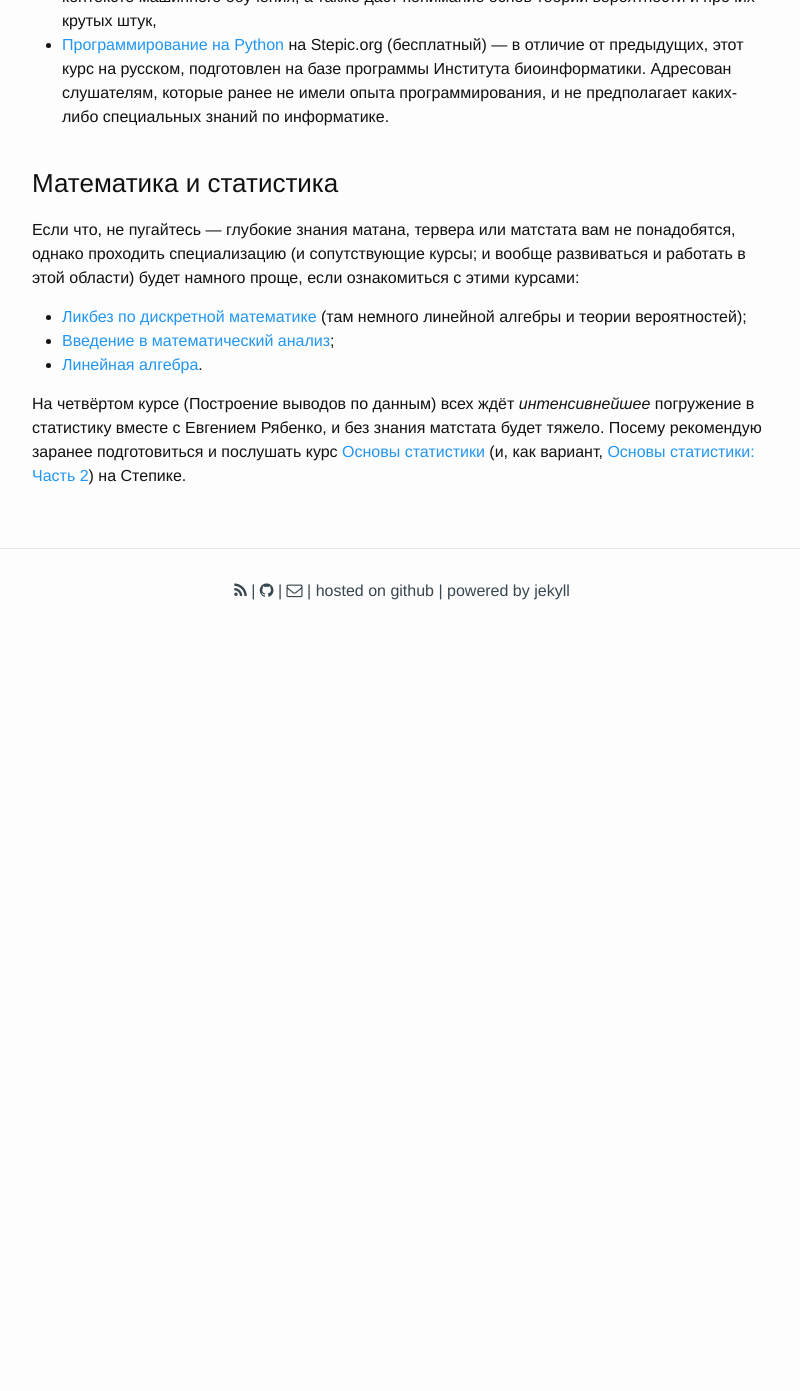
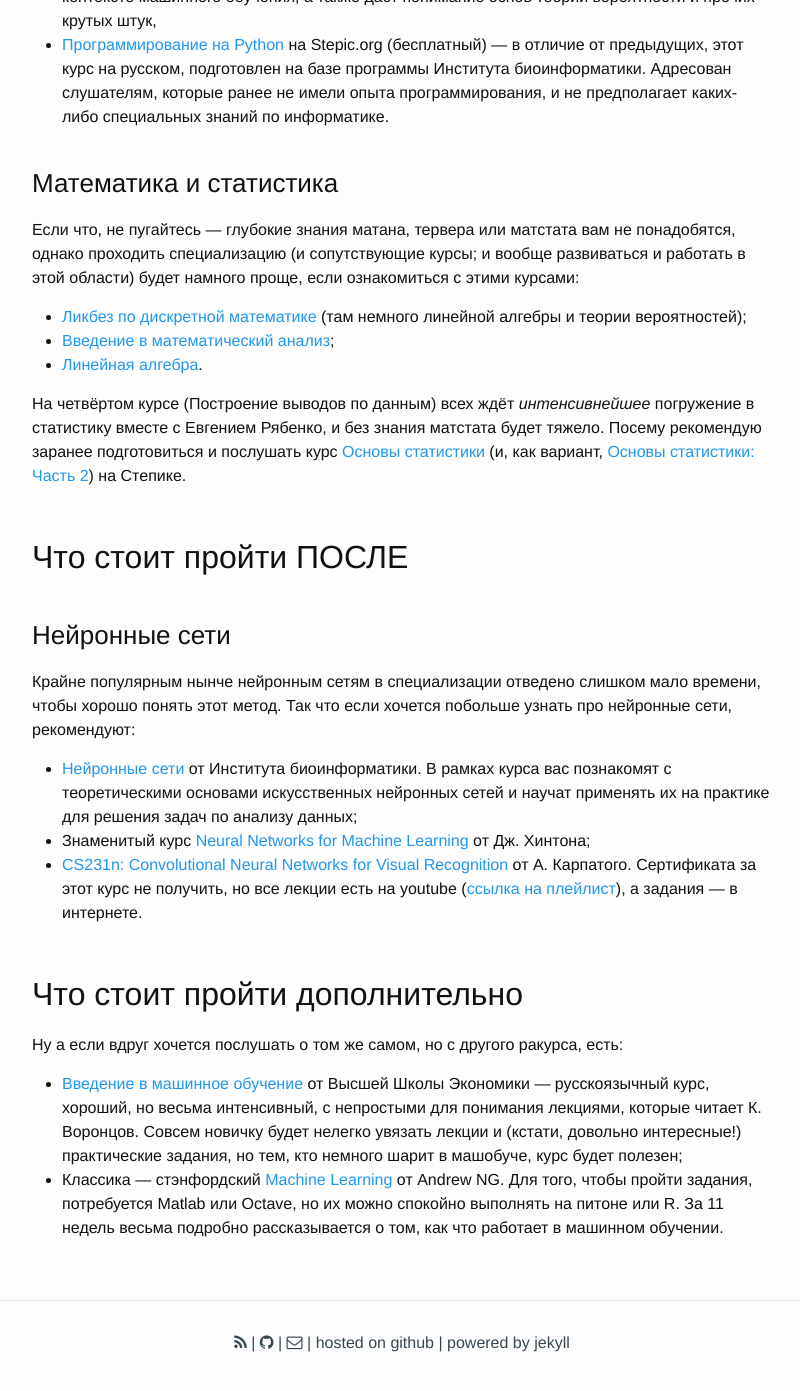
Before and after one commit to demidovakatya/demidovakatya.github.io, a Jekyll site: the page built from _posts/2016-08-31-ml-spec-recommendations.markdown, in a window 1280 px wide and 1400 px high, scrolled down 845 px. Shown: the top 1391 px of the window, without its empty margins (238-1038 px from the left). Built offline with Jekyll 4.4.1, drawn with Linux system fonts in a browser that asks for light colours; nearby versions of some CDN libraries; before the commit the page ends 1493 px from its top, so only the background shows below that; some of the changed text lies outside the part shown.

Commit message:
updated my recent post

```diff
--- a/_posts/2016-08-31-ml-spec-recommendations.markdown
+++ b/_posts/2016-08-31-ml-spec-recommendations.markdown
@@ -3,7 +3,7 @@
 layout: post
 ---
 
-Сегодня от одного из слушателей специализации «Машинное обучение и анализ данных» от МФТИ и Яндекса поступило предложение составить список курсов, которые стоит пройти до/после/вместо этой специализации. У меня выдался свободный часок на работе, и я решила составить такой список.
+Недавно от одного из слушателей специализации «Машинное обучение и анализ данных» от МФТИ и Яндекса поступило предложение составить список курсов, которые стоит пройти до/после/вместо этой специализации. Благодаря помощи коллективного разума удалось составить этот список.
 
 ## Что стоит пройти ДО
 
@@ -24,3 +24,20 @@
 * [Линейная алгебра](https://www.coursera.org/learn/algebra-lineynaya).
 
 На четвёртом курсе (Построение выводов по данным) всех ждёт _интенсивнейшее_ погружение в статистику вместе с Евгением Рябенко, и без знания матстата будет тяжело. Посему рекомендую заранее подготовиться и послушать курс [Основы статистики](https://stepic.org/course/76) (и, как вариант, [Основы статистики: Часть 2](https://stepic.org/course/524)) на Степике.
+
+## Что стоит пройти ПОСЛЕ
+
+### Нейронные сети
+
+Крайне популярным нынче нейронным сетям в специализации отведено слишком мало времени, чтобы хорошо понять этот метод. Так что если хочется побольше узнать про нейронные сети, рекомендуют:
+
+* [Нейронные сети](https://stepic.org/course/401) от Института биоинформатики. В рамках курса вас познакомят с теоретическими основами искусственных нейронных сетей и научат применять их на практике для решения задач по анализу данных;
+* Знаменитый курс [Neural Networks for Machine Learning](https://www.coursera.org/learn/neural-networks) от Дж. Хинтона;
+* [CS231n: Convolutional Neural Networks for Visual Recognition](http://cs231n.stanford.edu/syllabus.html) от А. Карпатого. Сертификата за этот курс не получить, но все лекции есть на youtube ([ссылка на плейлист](https://www.youtube.com/playlist?list=PLLvH2FwAQhnpj1WEB-jHmPuUeQ8mX-XXG)), а задания — в интернете.
+
+## Что стоит пройти дополнительно
+
+Ну а если вдруг хочется послушать о том же самом, но с другого ракурса, есть:
+
+* [Введение в машинное обучение](https://www.coursera.org/learn/vvedenie-mashinnoe-obuchenie/) от Высшей Школы Экономики — русскоязычный курс, хороший, но весьма интенсивный, с непростыми для понимания лекциями, которые читает К. Воронцов. Совсем новичку будет нелегко увязать лекции и (кстати, довольно интересные!) практические задания, но тем, кто немного шарит в машобуче, курс будет полезен;
+* Классика — стэнфордский [Machine Learning](https://www.coursera.org/learn/machine-learning/) от Andrew NG. Для того, чтобы пройти задания, потребуется Matlab или Octave, но их можно спокойно выполнять на питоне или R. За 11 недель весьма подробно рассказывается о том, как что работает в машинном обучении.
```
